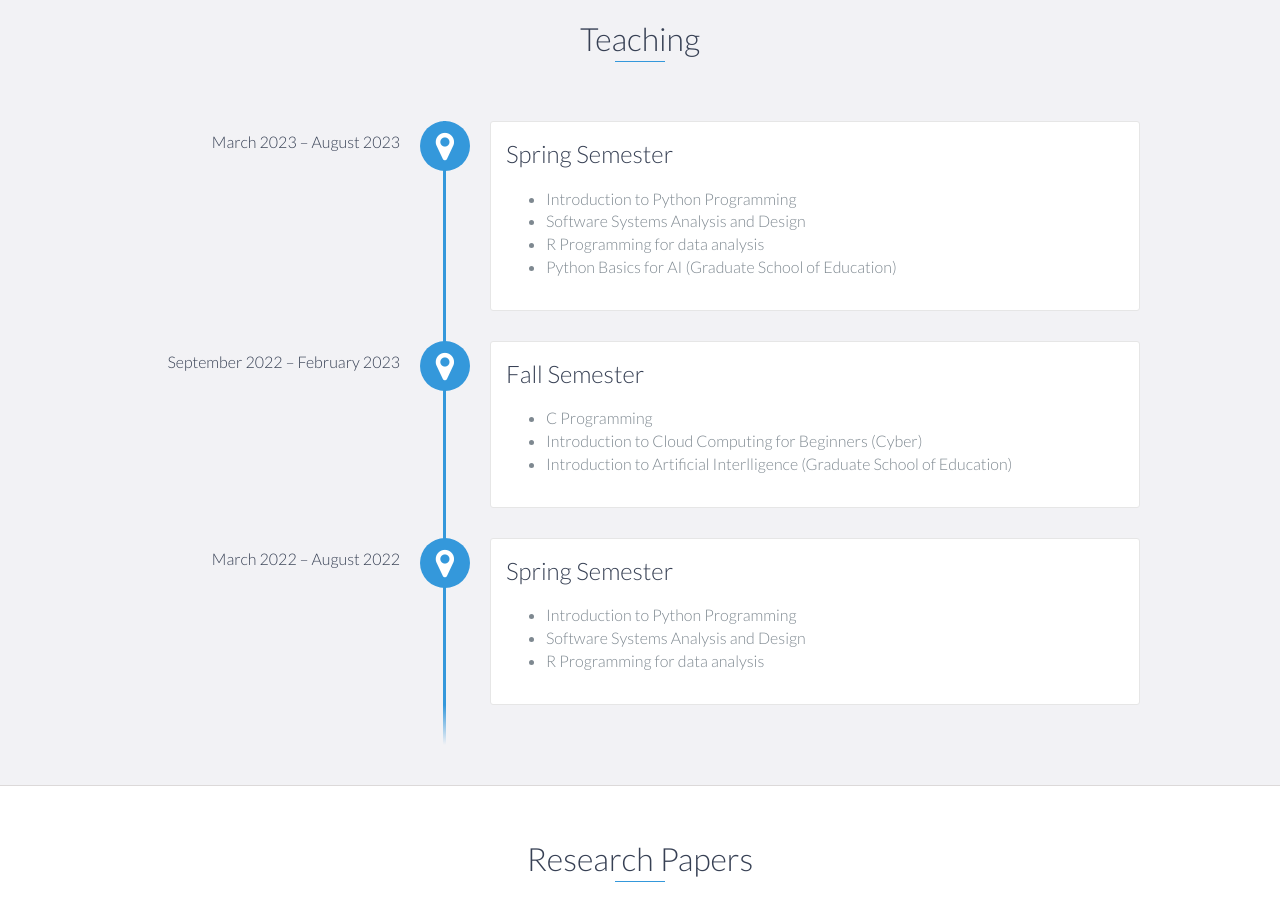
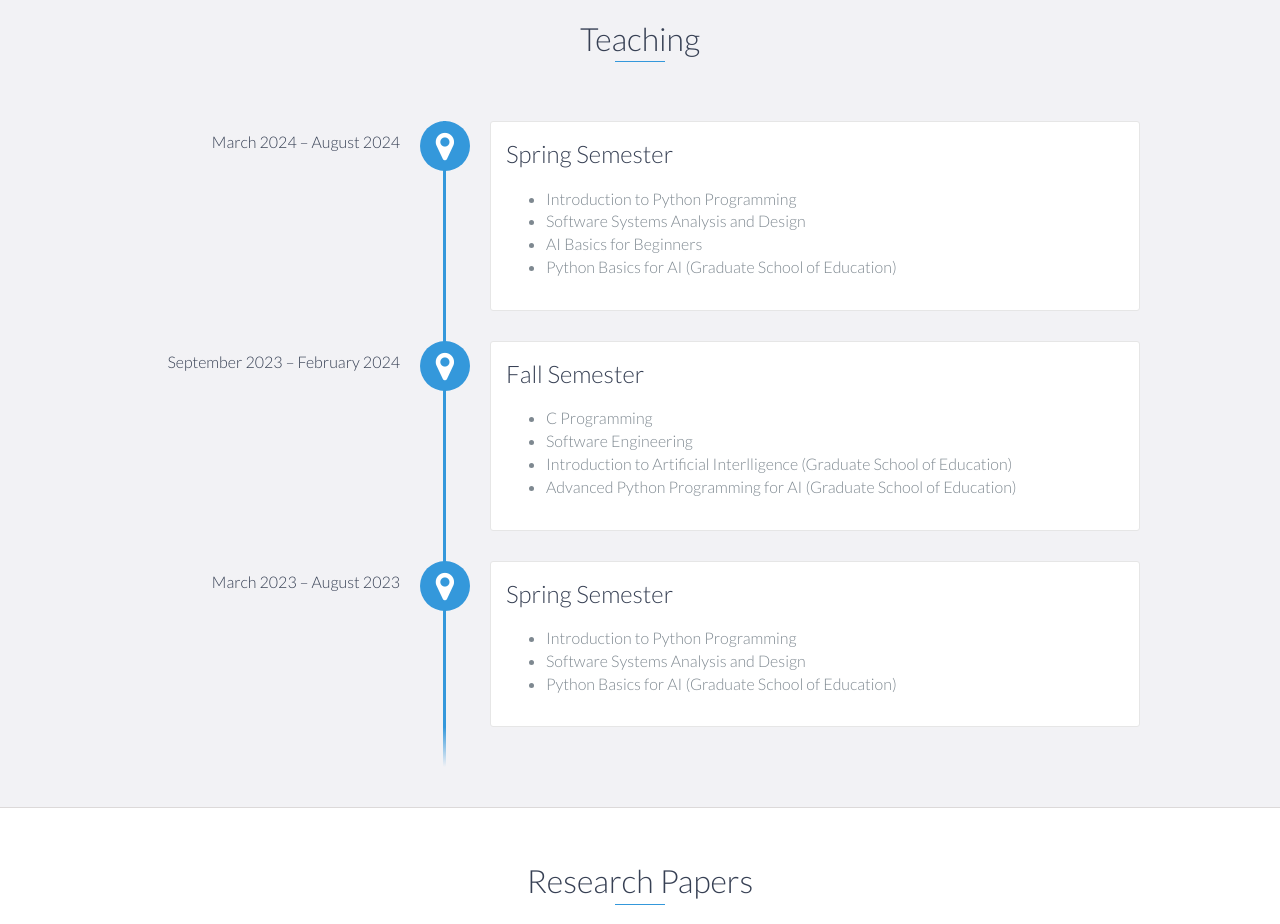
Before and after one commit to Yukyong-Kim/yukyong-kim.github.io, a website: page index.html in a window 1280 px wide. Shown: the part 1360-2284 px from the top of the page. Drawn offline with nearby package versions, Linux system fonts and the light colour scheme.

Commit message:
Update index.html

```diff
--- a/index.html
+++ b/index.html
@@ -91,36 +91,37 @@
         <h2 class="heading">Teaching</h2>
         <div id="experience-timeline">
 
-	    <div data-date="March 2023 – August 2023">
+	    <div data-date="March 2024 – August 2024">
                <h3> Spring Semester</h3>
 		    <h4>
 			    <ul>
 				    <li> Introduction to Python Programming </li>
 				    <li> Software Systems Analysis and Design </li>
-				    <li> R Programming for data analysis </li>
+				    <li> AI Basics for Beginners </li>
 				    <li> Python Basics for AI (Graduate School of Education) </li>
 			    </ul>
 		    </h4>
             </div>
 
-            <div data-date="September 2022 – February 2023">
+            <div data-date="September 2023 – February 2024">
                 <h3> Fall Semester</h3>
 		   <h4>
 			   <ul>
 				   <li> C Programming </li>
-				   <li> Introduction to Cloud Computing for Beginners (Cyber) </li>
+				   <li> Software Engineering </li>
 				   <li> Introduction to Artificial Interlligence (Graduate School of Education) </li>
+				   <li> Advanced Python Programming for AI (Graduate School of Education) </li>
 			   </ul>
 		    </h4>
             </div>
 
-            <div data-date="March 2022 – August 2022">
+            <div data-date="March 2023 – August 2023">
                 <h3> Spring Semester</h3>
 		    <h4>
 			    <ul>
 				    <li> Introduction to Python Programming </li>
 				    <li> Software Systems Analysis and Design </li>
-				    <li> R Programming for data analysis </li>
+				    <li> Python Basics for AI (Graduate School of Education) </li>
 			    </ul>
 		    </h4>
 	    </div>
```
